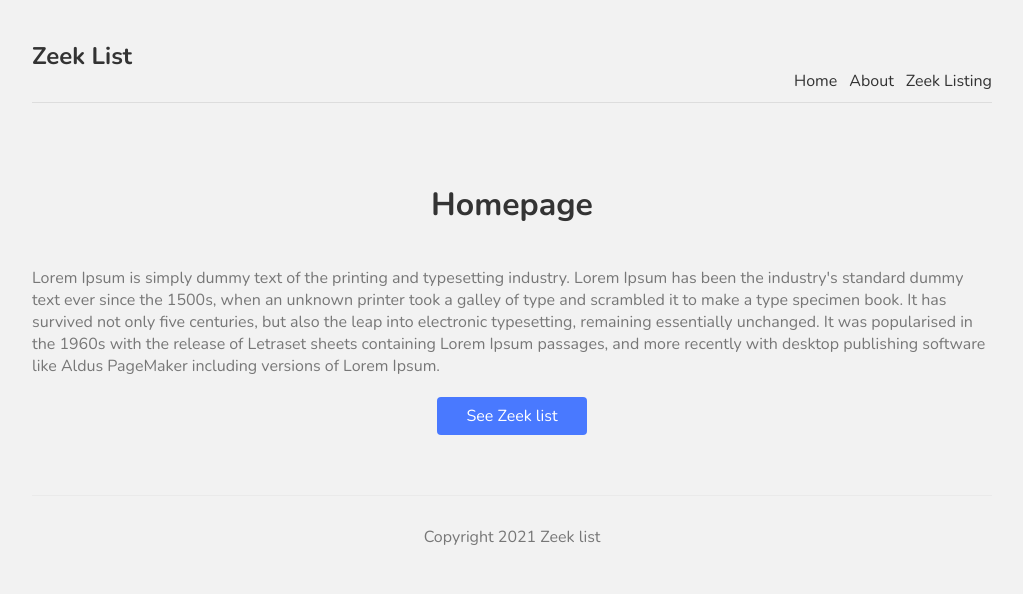
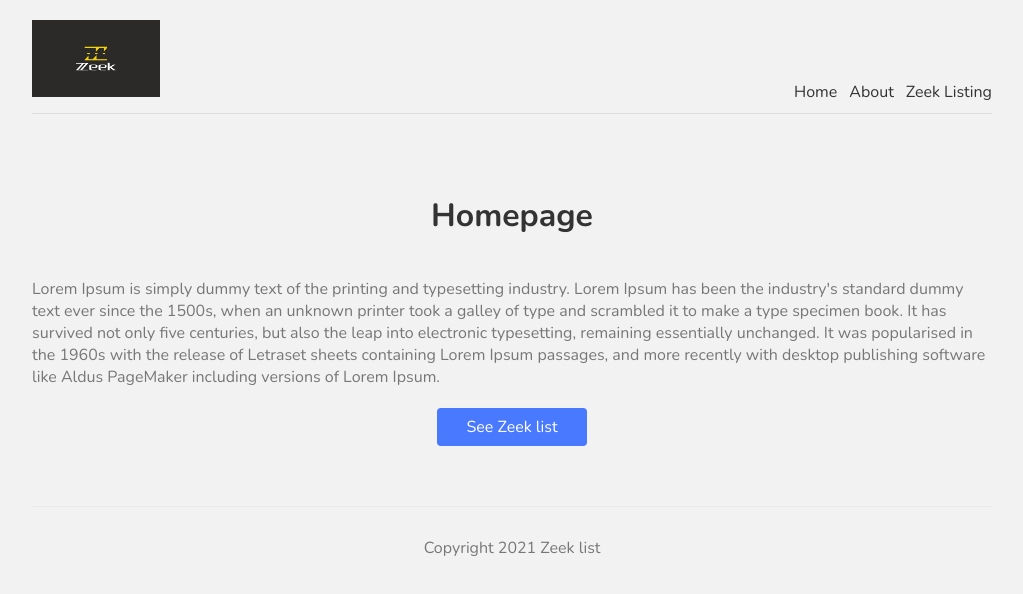
Before and after one commit to zeek-mansur/Zeek-lists, a Next.js app: page / in a window 1280 px wide. Shown: the top 594 px of the page, without its empty margins (128-1151 px from the left). Built offline with nearby package versions, Linux system fonts and the light colour scheme.

Commit message:
Added Image and Meta data

```diff
--- a/pages/components/Navbar.js
+++ b/components/Navbar.js
@@ -1,10 +1,12 @@
 import Link from "next/link"
+import Image from 'next/image'
+
 
 const Navbar = () => {
     return (
         <nav>
             <div className="logo">
-            <h1>Zeek List</h1>
+                <Image src='/logo.png' width = {128} height = {77} />
             </div>
             <Link href="/">Home</Link>
             <Link href='/about'>About</Link>
--- a/pages/_app.js
+++ b/pages/_app.js
@@ -1,5 +1,5 @@
 import '../styles/globals.css'
-import Layout from './components/Layout'
+import Layout from '../components/Layout'
 
 function MyApp({ Component, pageProps }) {
   return (
--- a/pages/index.js
+++ b/pages/index.js
@@ -2,11 +2,16 @@
 import Image from 'next/image'
 import Link from 'next/link'
 import styles from '../styles/Home.module.css'
-import Footer from './components/Footer'
-import Navbar from './components/NavBar'
+import Footer from '../components/Footer'
+import Navbar from '../components/NavBar'
 
 export default function Home() {
   return (
+   <>
+   <Head>
+    <title>Zeek List | Home</title>
+    <meta name='keywords' content='zeek' />
+   </Head>
     <div>
      <h1 className={styles.title}>Homepage</h1>
      <p className={styles.text}>
@@ -16,5 +21,6 @@
        See Zeek list
      </Link>
     </div>
+   </>
   )
 }
```
Also changed, not shown: pages/about.js (+9 -1 lines), components/Footer.js (renamed from pages/components/Footer.js), components/Layout.js (renamed from pages/components/Layout.js), public/Logo_Zeek.jpeg (added), public/logo.png (added).
